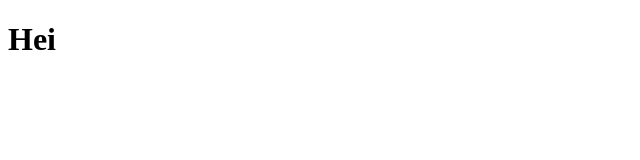
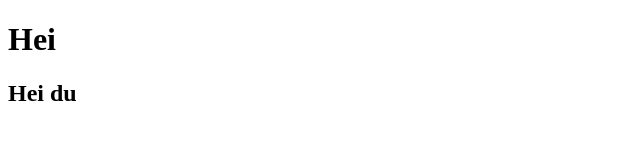
Before and after one commit to livemelkild/CountryFavourites, a React (Create React App) app in the folder prosjekt_2/: page / in a window 1280 px wide. Shown: the top 160 px of the page, without its empty margins (0-640 px from the left). Built offline with nearby package versions, Linux system fonts and the light colour scheme.

Commit message:
Made header and render in page

```diff
--- a/prosjekt_2/src/App.js
+++ b/prosjekt_2/src/App.js
@@ -1,9 +1,13 @@
 import React from 'react';
+import Header from "./components/Header";
 
 function App() {
   return (
-    <h1>Hei</h1>
+    <div>
+          <h1>Hei</h1>
+          <Header />
+    </div>
   );
-}
+};
 
 export default App;
--- /dev/null
+++ b/prosjekt_2/src/components/Header.jsx
@@ -0,0 +1,9 @@
+import React from "react"
+
+function Header() {
+    return(
+        <h2>Hei du</h2>
+    )
+}
+
+export default Header;
```
